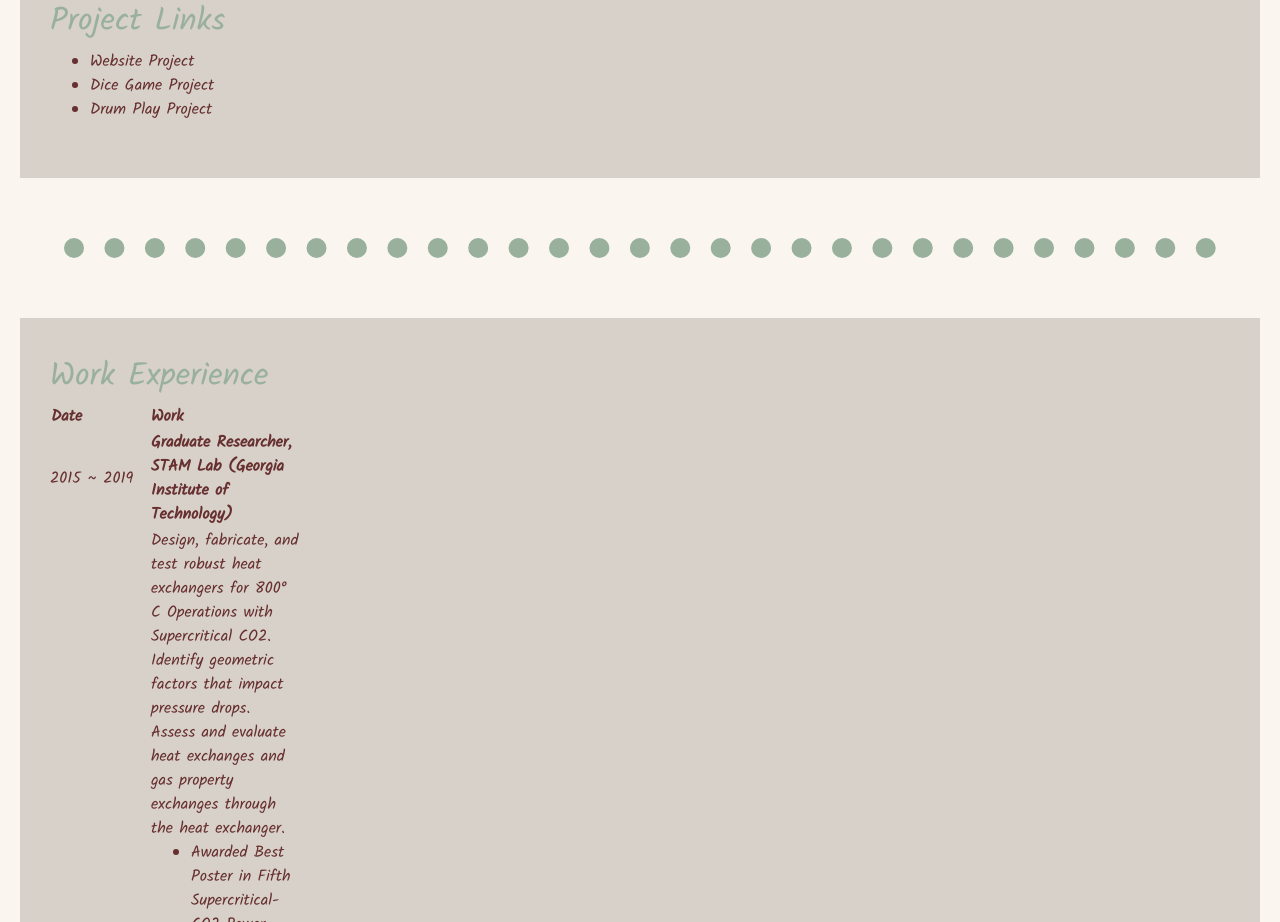
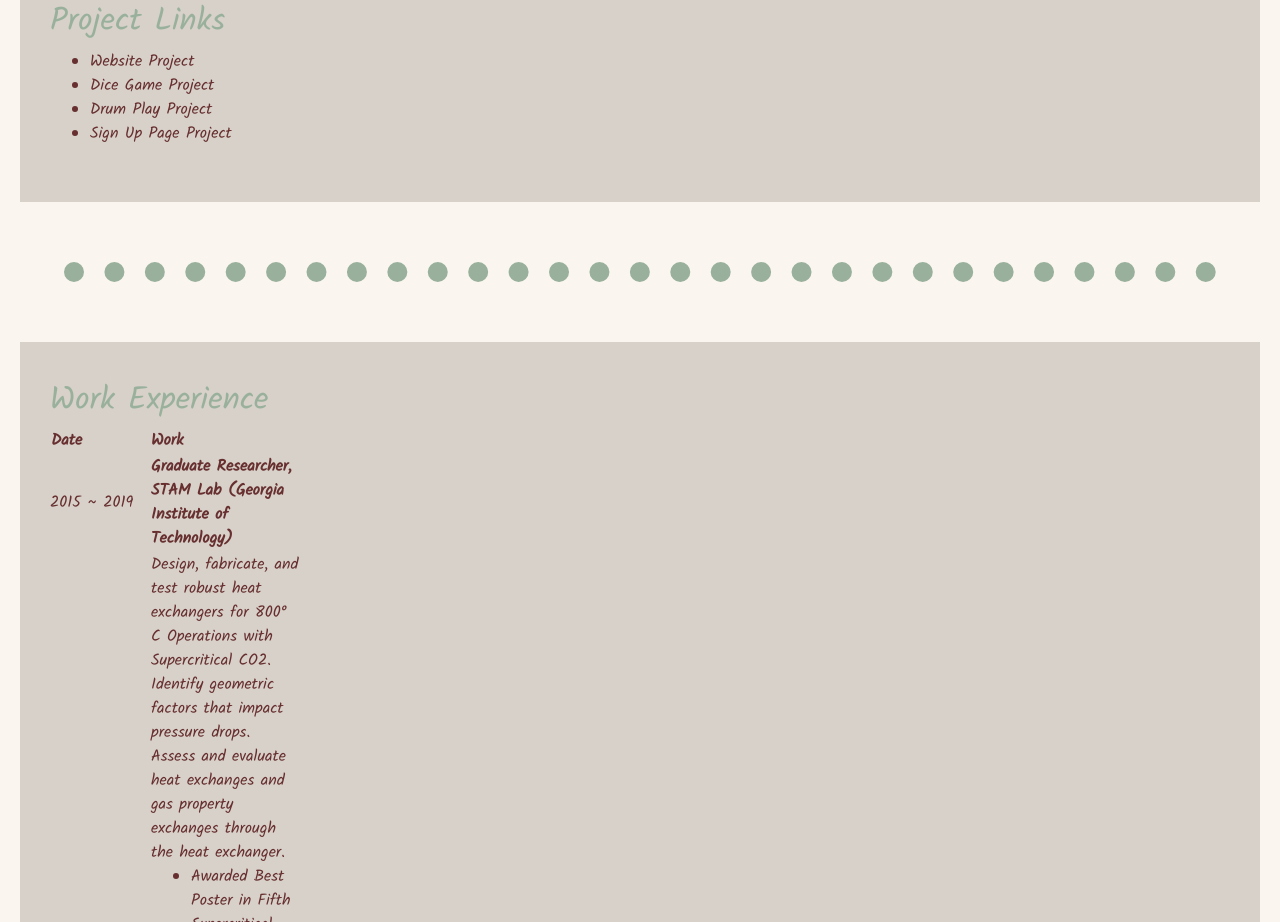
Before and after one commit to taegyu87/cv, a plain HTML site: page index.html in a window 1280 px wide. Shown: the part 1140-2062 px from the top of the page. Drawn offline with nearby package versions, Linux system fonts and the light colour scheme.

Commit message:
Add files via upload

```diff
--- a/index.html
+++ b/index.html
@@ -180,6 +180,8 @@
         <li><a href="https://taegyu87.github.io/css-website-project/">Website Project</a></li>
         <li><a href="https://taegyu87.github.io/dice-game-project/">Dice Game Project</a></li>
         <li><a href="https://taegyu87.github.io/drum-play-project/">Drum Play Project</a></li>
+        <li><a href="https://shrouded-plateau-86851.herokuapp.com/">Sign Up Page Project</a></li>
+
       </ul>
     </div>
     <br>
```
